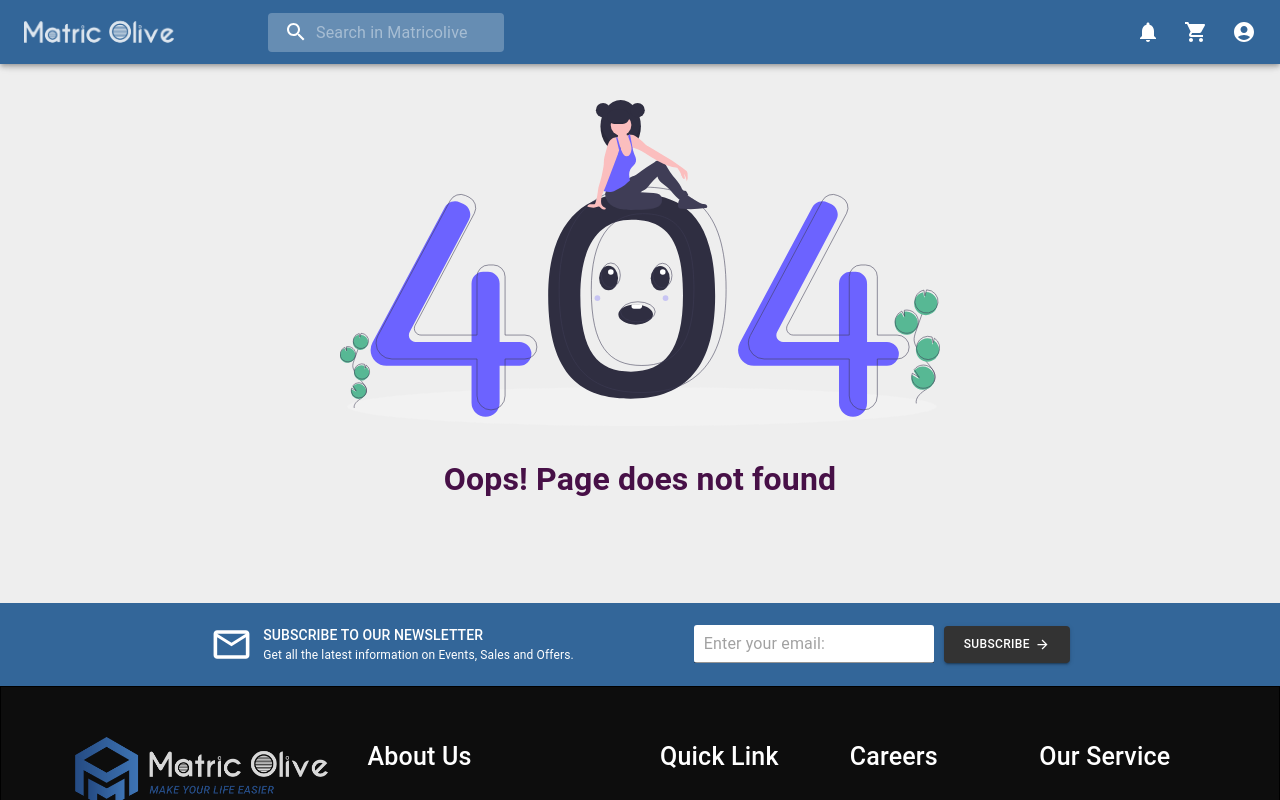
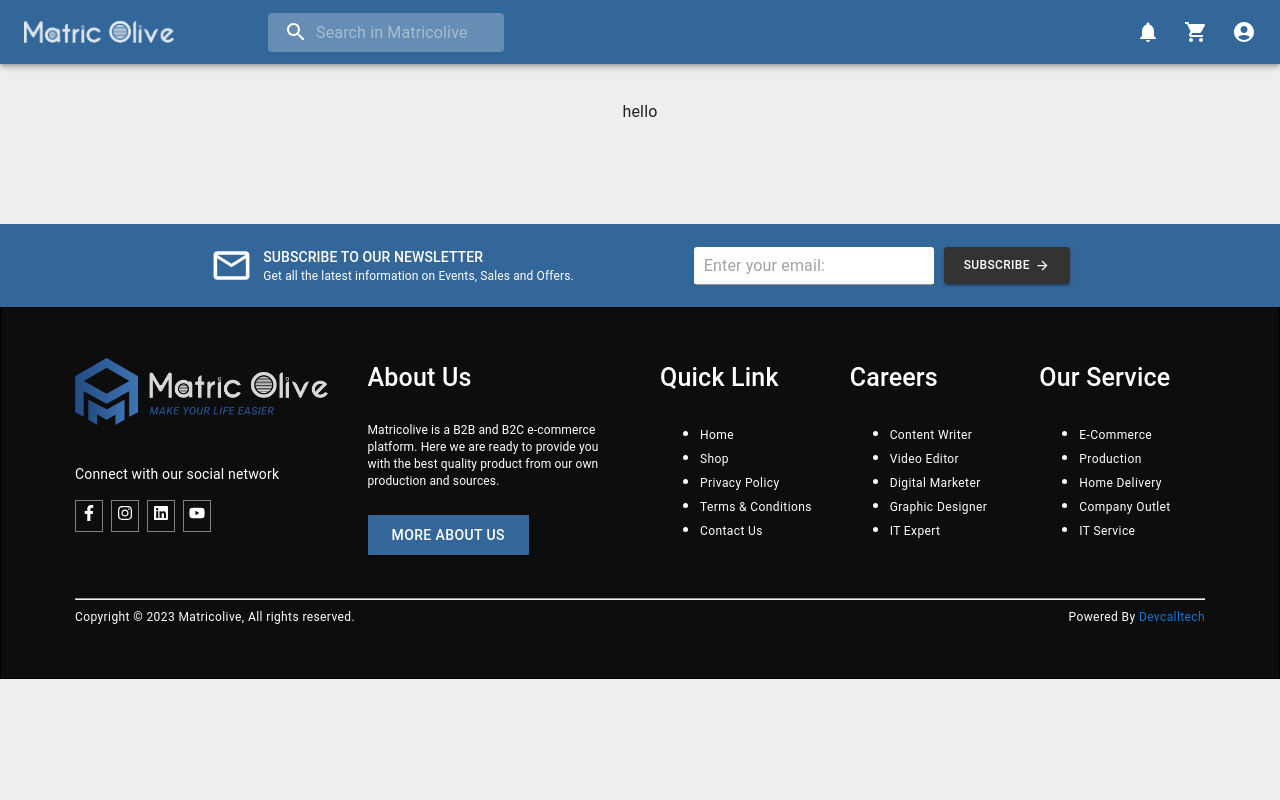
Before and after one commit to Rakibul-Hasan-max/Matricolive, a React (Create React App) app: page /profile in a window 1280 px wide. Shown: the top 800 px of the page. Built offline with nearby package versions, Linux system fonts and the light colour scheme; no server answers; sample sign-in values are in the browser's storage.

Commit message:
new profile1

```diff
--- a/src/Pages/Components/Shared/Navigation/Navigation.js
+++ b/src/Pages/Components/Shared/Navigation/Navigation.js
@@ -111,7 +111,7 @@ export default function Navigation() {
       open={isMenuOpen}
       onClose={handleMenuClose}
     >
-      <MenuItem onClick={handleMenuClose}>Profile</MenuItem>
+      <Link href="/profile" style={{ textDecoration: "none", color: "black" }}><MenuItem onClick={handleMenuClose}>Profile</MenuItem></Link>
       <Link href="/dashboard" style={{ textDecoration: "none", color: "black" }}><MenuItem onClick={handleMenuClose}>Dashboard</MenuItem></Link>
       {
         user ? <>
--- /dev/null
+++ b/src/Pages/Profile/Profile.js
@@ -0,0 +1,17 @@
+import { Box, Typography } from '@mui/material';
+import { useContext } from 'react';
+import { AuthContext } from '../../contexts/AuthProvider';
+
+const Profile = () => {
+
+    // const {user} = useContext(AuthContext);
+
+    return (
+        <Box sx={{m: "100px"}}>
+            {/* <Typography variant="body1">{user?.displayName}</Typography> */}
+            hello
+        </Box>
+    );
+};
+
+export default Profile;
--- a/src/Routes/Routes.js
+++ b/src/Routes/Routes.js
@@ -12,6 +12,7 @@ import Login from "../Pages/Login/Login";
 import Manufacturer from "../Pages/Manufacturer/Manufacturer";
 import NotFound from "../Pages/NotFound/NotFound";
 import PrivacyPolicy from "../Pages/PrivacyPolicy/PrivacyPolicy";
+import Profile from "../Pages/Profile/Profile";
 import Register from "../Pages/Register/Register";
 import SellProducts from "../Pages/SellProducts/SellProducts";
 import Shop from "../Pages/Shop/Shop";
@@ -95,6 +96,10 @@ const router = createBrowserRouter([
         // ]
       },
       {
+        path: '/profile',
+        element: <PrivateRoute><Profile></Profile></PrivateRoute>
+      },
+      {
         path: '/login',
         element: <Login></Login>
       },
```
